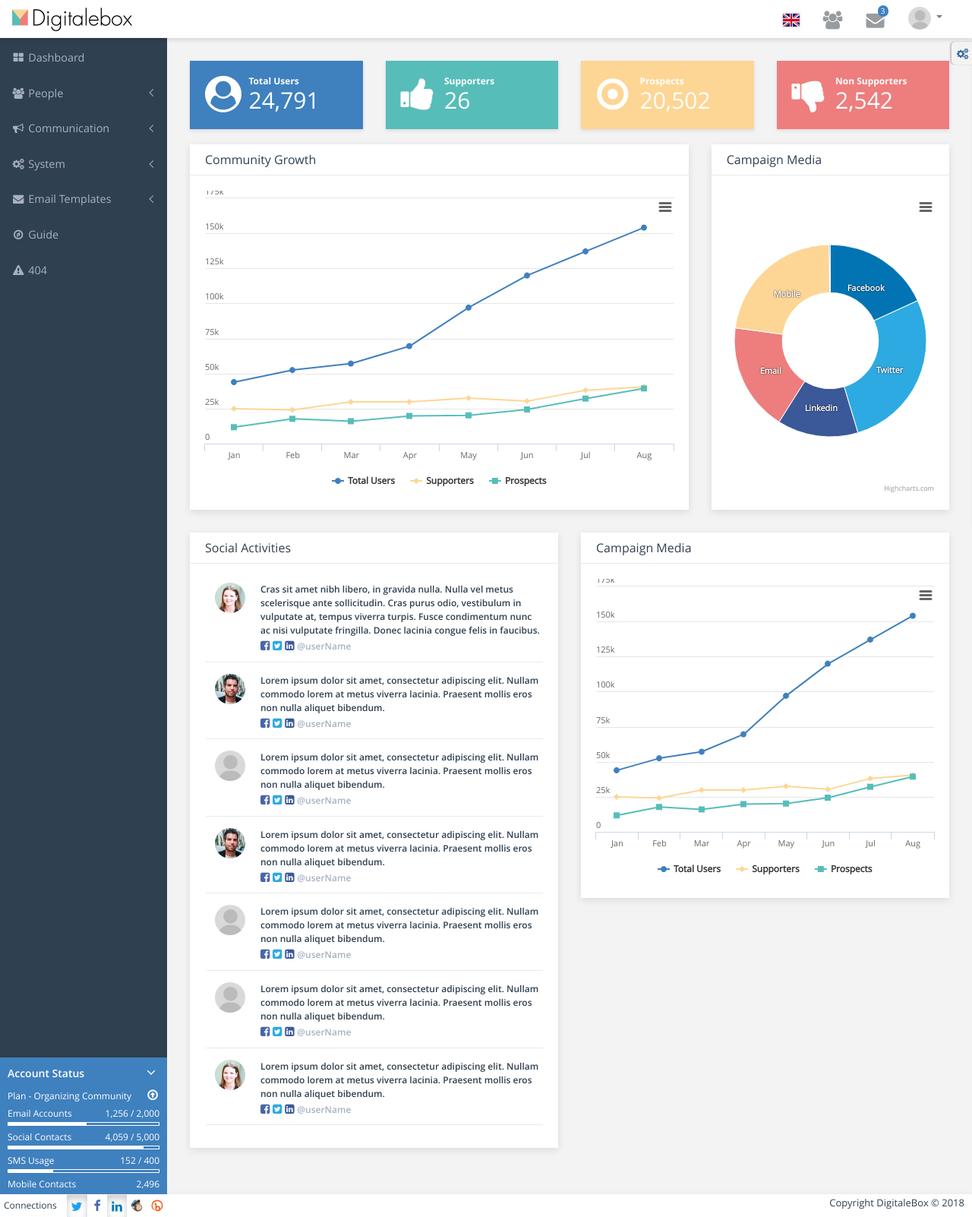
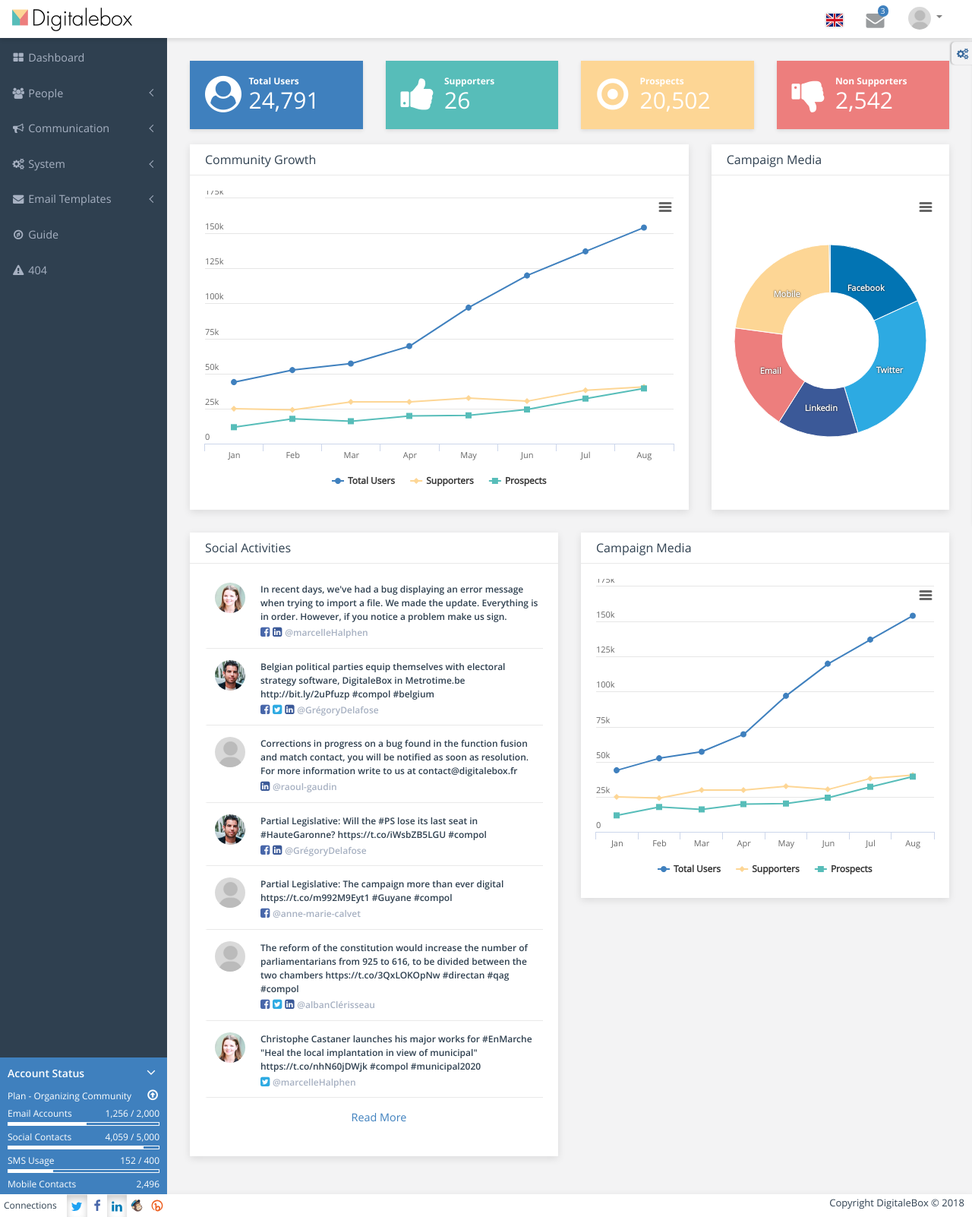
Before and after one commit to amrgunaweera/Digitalebox, a PHP site: page /dashboard.php in a window 1280 px wide. Shown: the whole page at 76% size. Run offline with PHP 8.4, Linux system fonts and the light colour scheme; some libraries are stand-ins or nearby versions; some web fonts are replaced.

Commit message:
- dashboard bug fixes - new campaign bug fixes

```diff
--- a/css/_dashboard.scss
+++ b/css/_dashboard.scss
@@ -62,6 +62,30 @@
       display: block;
       border-left: 3px solid #fff;
 
+      &:hover{
+        text-decoration: none;
+        @include themify($themes) {
+          border-left: 3px solid themed('secondry-color');
+        }
+
+
+        .desc{
+          @include themify($themes) {
+            color: themed('primary-dark');
+          }
+        }
+
+      }
+
+      &.read-more{
+        border-bottom: none;
+        &:hover{
+          @include themify($themes) {
+            border-left: 3px solid transparent;
+          }
+        }
+      }
+
       .profile-pic{
 
         img{
@@ -104,20 +128,7 @@
         }
       }
 
-      &:hover{
-        text-decoration: none;
-        @include themify($themes) {
-          border-left: 3px solid themed('secondry-color');
-        }
 
-
-        .desc{
-          @include themify($themes) {
-            color: themed('primary-dark');
-          }
-        }
-
-      }
 
     }
   }
--- a/css/_login.scss
+++ b/css/_login.scss
@@ -130,6 +130,12 @@
       p{
         &:last-child{
           margin-bottom: 0;
+        }
+      }
+
+      a{
+        &:hover{
+          color: #fff;
         }
       }
 
--- a/css/main.scss
+++ b/css/main.scss
@@ -1120,6 +1120,7 @@ select{
           background-color: #fff;
           width: 220px;
           display: none;
+          z-index: 5000;
 
           ul{
             list-style: none;
--- a/dashboard.php
+++ b/dashboard.php
@@ -1,3 +1,4 @@
+
 <?php include 'includes/header.php'; ?>
 
     <div class="app-header">
@@ -13,6 +14,12 @@
             <?php include 'includes/config-panel.php'; ?>
 
             <div class="dashboard">
+
+                <style>
+                    .highcharts-credits{
+                        display: none;
+                    }
+                </style>
 
                 <div class="row highlights">
 
@@ -139,35 +146,17 @@
                                                         </div>
                                                         <div class="media-body text">
                                                             <div class="desc">
-                                                                Cras sit amet nibh libero, in gravida nulla. Nulla vel metus scelerisque ante sollicitudin. Cras purus odio, vestibulum in vulputate at, tempus viverra turpis. Fusce condimentum nunc ac nisi vulputate fringilla. Donec lacinia congue felis in faucibus.
+                                                                In recent days, we've had a bug displaying an error message when trying to import a file. We made the update. Everything is in order. However, if you notice a problem make us sign.
                                                             </div>
                                                             <div class="account">
                                                             <span class="icons">
                                                                 <i class="fa fb fa-facebook-square"></i>
-                                                                <i class="fa tw fa-twitter-square"></i>
                                                                 <i class="fa in fa-linkedin-square"></i>
                                                             </span>
-                                                                <span class="account-name">@userName</span>
+                                                                <span class="account-name">@marcelleHalphen</span>
                                                             </div>
                                                         </div>
                                                     </div>
-
-                                                    <!--<div class="profile-pic col-md-2">
-                                                        <img src="img/sample-profile-1.jpg">
-                                                    </div>
-                                                    <div class="text col-md-10">
-                                                        <div class="desc">
-                                                            Lorem ipsum dolor sit amet, consectetur adipiscing elit
-                                                        </div>
-                                                        <div class="account">
-                                                            <span class="icons">
-                                                                <i class="fa fb fa-facebook-square"></i>
-                                                                <i class="fa tw fa-twitter-square"></i>
-                                                                <i class="fa in fa-linkedin-square"></i>
-                                                            </span>
-                                                            <span class="account-name">@userName</span>
-                                                        </div>
-                                                    </div>-->
                                                 </a>
 
                                                 <a class="line" href="">
@@ -178,7 +167,7 @@
                                                         </div>
                                                         <div class="media-body text">
                                                             <div class="desc">
-                                                                Lorem ipsum dolor sit amet, consectetur adipiscing elit. Nullam commodo lorem at metus viverra lacinia. Praesent mollis eros non nulla aliquet bibendum.
+                                                                Belgian political parties equip themselves with electoral strategy software, DigitaleBox in Metrotime.be http://bit.ly/2uPfuzp #compol #belgium
                                                             </div>
                                                             <div class="account">
                                                             <span class="icons">
@@ -186,7 +175,7 @@
                                                                 <i class="fa tw fa-twitter-square"></i>
                                                                 <i class="fa in fa-linkedin-square"></i>
                                                             </span>
-                                                                <span class="account-name">@userName</span>
+                                                                <span class="account-name">@GrégoryDelafose</span>
                                                             </div>
                                                         </div>
                                                     </div>
@@ -201,15 +190,13 @@
                                                         </div>
                                                         <div class="media-body text">
                                                             <div class="desc">
-                                                                Lorem ipsum dolor sit amet, consectetur adipiscing elit. Nullam commodo lorem at metus viverra lacinia. Praesent mollis eros non nulla aliquet bibendum.
+                                                                Corrections in progress on a bug found in the function fusion and match contact, you will be notified as soon as resolution. For more information write to us at contact@digitalebox.fr
                                                             </div>
                                                             <div class="account">
                                                             <span class="icons">
-                                                                <i class="fa fb fa-facebook-square"></i>
-                                                                <i class="fa tw fa-twitter-square"></i>
                                                                 <i class="fa in fa-linkedin-square"></i>
                                                             </span>
-                                                                <span class="account-name">@userName</span>
+                                                                <span class="account-name">@raoul-gaudin</span>
                                                             </div>
                                                         </div>
                                                     </div>
@@ -224,15 +211,14 @@
                                                         </div>
                                                         <div class="media-body text">
                                                             <div class="desc">
-                                                                Lorem ipsum dolor sit amet, consectetur adipiscing elit. Nullam commodo lorem at metus viverra lacinia. Praesent mollis eros non nulla aliquet bibendum.
+                                                                Partial Legislative: Will the #PS lose its last seat in #HauteGaronne? https://t.co/iWsbZB5LGU #compol
                                                             </div>
                                                             <div class="account">
                                                             <span class="icons">
                                                                 <i class="fa fb fa-facebook-square"></i>
-                                                                <i class="fa tw fa-twitter-square"></i>
                                                                 <i class="fa in fa-linkedin-square"></i>
                                                             </span>
-                                                                <span class="account-name">@userName</span>
+                                                                <span class="account-name">@GrégoryDelafose</span>
                                                             </div>
                                                         </div>
                                                     </div>
@@ -247,15 +233,13 @@
                                                         </div>
                                                         <div class="media-body text">
                                                             <div class="desc">
-                                                                Lorem ipsum dolor sit amet, consectetur adipiscing elit. Nullam commodo lorem at metus viverra lacinia. Praesent mollis eros non nulla aliquet bibendum.
+                                                                Partial Legislative: The campaign more than ever digital https://t.co/m992M9Eyt1 #Guyane #compol
                                                             </div>
                                                             <div class="account">
                                                             <span class="icons">
                                                                 <i class="fa fb fa-facebook-square"></i>
-                                                                <i class="fa tw fa-twitter-square"></i>
-                                                                <i class="fa in fa-linkedin-square"></i>
                                                             </span>
-                                                                <span class="account-name">@userName</span>
+                                                                <span class="account-name">@anne-marie-calvet</span>
                                                             </div>
                                                         </div>
                                                     </div>
@@ -270,7 +254,7 @@
                                                         </div>
                                                         <div class="media-body text">
                                                             <div class="desc">
-                                                                Lorem ipsum dolor sit amet, consectetur adipiscing elit. Nullam commodo lorem at metus viverra lacinia. Praesent mollis eros non nulla aliquet bibendum.
+                                                                The reform of the constitution would increase the number of parliamentarians from 925 to 616, to be divided between the two chambers https://t.co/3QxLOKOpNw #directan #qag #compol
                                                             </div>
                                                             <div class="account">
                                                             <span class="icons">
@@ -278,7 +262,7 @@
                                                                 <i class="fa tw fa-twitter-square"></i>
                                                                 <i class="fa in fa-linkedin-square"></i>
                                                             </span>
-                                                                <span class="account-name">@userName</span>
+                                                                <span class="account-name">@albanClérisseau</span>
                                                             </div>
                                                         </div>
                                                     </div>
@@ -293,17 +277,25 @@
                                                         </div>
                                                         <div class="media-body text">
                                                             <div class="desc">
-                                                                Lorem ipsum dolor sit amet, consectetur adipiscing elit. Nullam commodo lorem at metus viverra lacinia. Praesent mollis eros non nulla aliquet bibendum.
+                                                                Christophe Castaner launches his major works for #EnMarche
+                                                                "Heal the local implantation in view of municipal"
+                                                                https://t.co/nhN60jDWjk #compol #municipal2020
                                                             </div>
                                                             <div class="account">
-                                                            <span class="icons">
-                                                                <i class="fa fb fa-facebook-square"></i>
-                                                                <i class="fa tw fa-twitter-square"></i>
-                                                                <i class="fa in fa-linkedin-square"></i>
-                                                            </span>
-                                                                <span class="account-name">@userName</span>
+                                                                <span class="icons">
+                                                                    <i class="fa tw fa-twitter-square"></i>
+                                                                </span>
+                                                                <span class="account-name">@marcelleHalphen</span>
                                                             </div>
                                                         </div>
+                                                    </div>
+
+                                                </a>
+
+                                                <a class="line read-more" href="">
+
+                                                    <div class="text-center">
+                                                        Read More
                                                     </div>
 
                                                 </a>
--- a/includes/app-header.php
+++ b/includes/app-header.php
@@ -146,7 +146,7 @@
                 </div>
             </li>
 
-            <li class="nav-item dropdown header-dropdown">
+            <!--<li class="nav-item dropdown header-dropdown">
                 <a class="nav-link" href="#" title="Volunteers" id="navbarDropdown" role="button" data-toggle="dropdown" aria-haspopup="true" aria-expanded="false">
                     <i class="fa fa-users fa-lg"></i>
                     <div class="text desktop-hide">Volunteers</div>
@@ -203,7 +203,7 @@
                     </a>
 
                 </div>
-            </li>
+            </li>-->
             <!--<li class="nav-item dropdown header-dropdown">
                 <a class="nav-link" href="#" title="Notifications" id="navbarDropdown" role="button" data-toggle="dropdown" aria-haspopup="true" aria-expanded="false">
                     <span class="badge notification">5</span> <i class="fa fa-bell fa-2x"></i>
@@ -233,8 +233,8 @@
                     <a class="dropdown-item messages list-items" href="#">
                         <div class="profile-pic"><img src="img/user-profile.png"></div>
                         <div class="message">
-                            <div class="name">User Name 1</div>
-                            <div class="text">Lorem ipsum dolor sit amet</div>
+                            <div class="name">Rebecca Thorn</div>
+                            <div class="text">Event Invitation</div>
                         </div>
                         <div class="date">28 Dec</div>
                     </a>
@@ -242,8 +242,8 @@
                     <a class="dropdown-item messages list-items" href="#">
                         <div class="profile-pic"><img src="img/user-profile.png"></div>
                         <div class="message">
-                            <div class="name">User Name 2</div>
-                            <div class="text">Lorem ipsum dolor sit amet</div>
+                            <div class="name">Claude Carré</div>
+                            <div class="text">Reminder</div>
                         </div>
                         <div class="date">28 Dec</div>
                     </a>
@@ -251,8 +251,8 @@
                     <a class="dropdown-item messages list-items" href="#">
                         <div class="profile-pic"><img src="img/user-profile.png"></div>
                         <div class="message">
-                            <div class="name">User Name 3</div>
-                            <div class="text">Lorem ipsum dolor sit amet</div>
+                            <div class="name">DB Admin</div>
+                            <div class="text">System Updates</div>
                         </div>
                         <div class="date">28 Dec</div>
                     </a>
@@ -260,8 +260,8 @@
                     <a class="dropdown-item messages list-items" href="#">
                         <div class="profile-pic"><img src="img/user-profile.png"></div>
                         <div class="message">
-                            <div class="name">User Name 4</div>
-                            <div class="text">Lorem ipsum dolor sit amet</div>
+                            <div class="name">Lucie Delcroix</div>
+                            <div class="text">Volunteer Request</div>
                         </div>
                         <div class="date">28 Dec</div>
                     </a>
@@ -269,8 +269,8 @@
                     <a class="dropdown-item messages list-items" href="#">
                         <div class="profile-pic"><img src="img/user-profile.png"></div>
                         <div class="message">
-                            <div class="name">User Name 5</div>
-                            <div class="text">Lorem ipsum dolor sit amet</div>
+                            <div class="name">Hugo Bouthillier</div>
+                            <div class="text">Personal Message</div>
                         </div>
                         <div class="date">28 Dec</div>
                     </a>
--- a/includes/side-bar.php
+++ b/includes/side-bar.php
@@ -33,7 +33,7 @@
                 <a data-section="2" href="#" aria-expanded="false"><span class="fa fa-fw fa-bullhorn"></span> Communication</a>
                 <ul aria-expanded="false">
                     <li><a href="message-templates.php">Message Templates</a></li>
-                    <li><a href="new-campaign.php">New Campaign</a></li>
+                    <li><a href="new-campaign-1.php">New Campaign</a></li>
                     <li><a href="create-ab-testing.php">Create A/B Testing</a></li>
                     <li><a href="sent-campaigns.php">Sent Campaigns</a></li>
                     <li><a href="message-box-inbox.php">Message Box</a></li>
```
Also changed, not shown: css/_components.scss (+22 -6 lines), new-campaign-1.php (+5 -5 lines), css/main.css, 1 other file.
